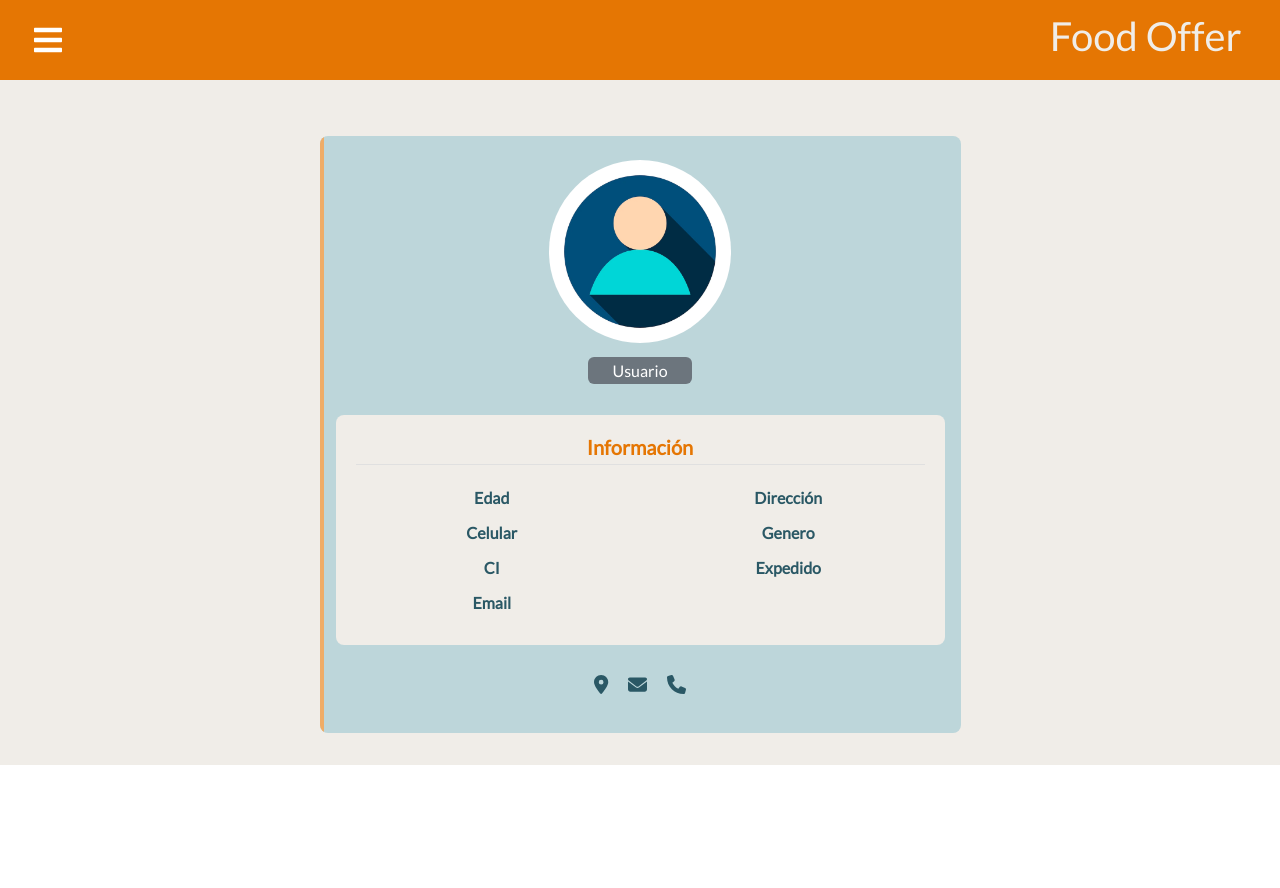
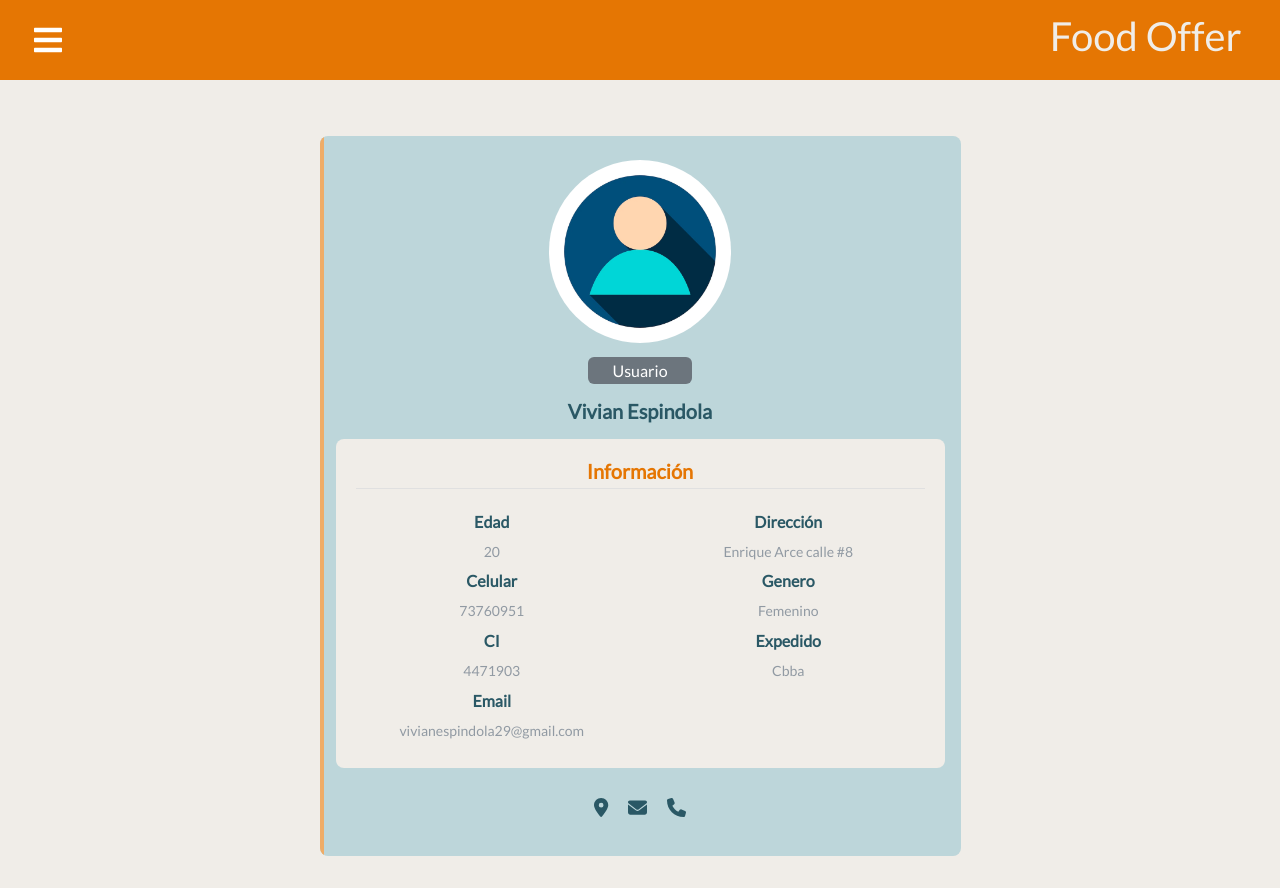
Before and after one commit to melrodriguez1133/FOOD-OFFER-Frontend, a React (Create React App) app: page /users/1 in a window 1280 px wide. Before the commit the page ends 800 px from the top, so only its background shows below. Built offline with nearby package versions, Linux system fonts and the light colour scheme; no server answers; data requests are answered from the project's data file; the HTML template or start-up script is replaced by a standard one.

Commit message:
CuadroColor

```diff
--- a/db.json
+++ b/db.json
@@ -1,45 +1,53 @@
 {
-  "Empresas": [
+  "Clientes": [
     {
       "id": 1,
-      "nombreEmpresa": "Vivian",
-      "tipoNegocioE": "Espindola",
-      "horariosAtencion": "08:00 - 12:00",
-      "diasAtencion": "Lunes a Viernes",
-      "numeroCelular": 73760951,
-      "numeroTelefono": 4471903,
+      "nombre": "Vivian",
+      "apellido":"Espindola",
+      "edad":20,
       "direccion": "Enrique Arce calle #8",
-      "correoEmpresa": "vivianespindola29@gmail.com"
+      "celular": 73760951,
+      "genero": "Femenino",
+      "ci": 4471903,
+      "expedido": "Cbba",
+      "email": "vivianespindola29@gmail.com",
+      "contraseña": "jsjsj"
     },{
       "id": 2,
-      "nombreEmpresa": "Melani",
-      "tipoNegocioE": "Espinjjdola",
-      "horariosAtencion": "08:00 - 12:00",
-      "diasAtencion": "Lunes a Viernes",
-      "numeroCelular": 73760951,
-      "numeroTelefono": 4471903,
+      "nombre": "Vivian",
+      "apellido":"Espindola",
+      "edad":20,
       "direccion": "Enrique Arce calle #8",
-      "correoEmpresa": "vivianespindola29@gmail.com"
+      "celular": 73760951,
+      "genero": "Femenino",
+      "ci": 4471903,
+      "expedido": "Cbba",
+      "email": "vivianespindola29@gmail.com",
+      "contraseña": "jsjsj"
     },{
       "id": 3,
-      "nombreEmpresa": "Mayte Mejia COOo",
-      "tipoNegocioE": "Espindola",
-      "horariosAtencion": "08:00 - 12:00",
-      "diasAtencion": "Lunes a Viernes",
-      "numeroCelular": 73760951,
-      "numeroTelefono": 4471903,
+      "nombre": "Vivian",
+      "apellido":"Espindola",
+      "edad":20,
       "direccion": "Enrique Arce calle #8",
-      "correoEmpresa": "vivianespindola29@gmail.com"
+      "celular": 73760951,
+      "genero": "Femenino",
+      "ci": 4471903,
+      "expedido": "Cbba",
+      "email": "vivianespindola29@gmail.com",
+      "contraseña": "jsjsj"
     },{
       "id": 4,
-      "nombreEmpresa": "Christian Gym",
-      "tipoNegocioE": "Espindola",
-      "horariosAtencion": "08:00 - 12:00",
-      "diasAtencion": "Lunes a Viernes",
-      "numeroCelular": 73760951,
-      "numeroTelefono": 4471903,
+      "nombre": "Vivian",
+      "apellido":"Espindola",
+      "edad":20,
       "direccion": "Enrique Arce calle #8",
-      "correoEmpresa": "vivianesnhndola29@gmail.com"
+      "celular": 73760951,
+      "genero": "Femenino",
+      "ci": 4471903,
+      "expedido": "Cbba",
+      "email": "vivianespindola29@gmail.com",
+      "contraseña": "jsjsj"
     }
   ]
 }
--- a/src/pages/VistaClientesProfileAdmin.css
+++ b/src/pages/VistaClientesProfileAdmin.css
@@ -23,6 +23,7 @@
 
 .text-center{
     background-color: #BDD6DA;
+
 }
 .px-4{
     background-color: #BDD6DA;
@@ -71,23 +72,27 @@
     padding:10px;
     color:#2A5865 ;
     font-size:19px;
+
 }
 /*Otro*/
 .card-block {
     padding: 1.25rem;
     border-radius: 8px;
+    background-origin: border-box;
+    background-color: #F0EDE8;
 }
+.card-block .row{
+    background-color: #F0EDE8;
+}
+.col-sm-6{
+    background-color: #F0EDE8;
+}
+
 h6 {
     font-size: 14px;
 }
 .card .card-block p {
     line-height: 25px;
-}
-.card-block {
-    padding: 1.25rem;
-}
-.b-b-default {
-    border-bottom: 1px solid #e0e0e0;
 }
 .m-b-20 {
     margin-bottom: 20px;
--- a/src/pages/VistaEmpresaProfileAdmin.js
+++ b/src/pages/VistaEmpresaProfileAdmin.js
@@ -35,9 +35,10 @@ const VistaClientesProfileAdmin = () => {
                 </div>
                 <div className='text-center mt-3'>
                     <span className='bg-secondary p-1 px-4 rounded text-white'>Usuario</span>
-                    <h5 class="mt-2">{Clientes.nombre} {""} {Clientes.apellido} </h5>
+                    <h5 class='mt-2'>{Clientes.nombre} {""} {Clientes.apellido} </h5>
                         <div className='card-block'>
-                          <h6 className='m-b-20 p-b-5 b-b-default f-w-600'>Información</h6>
+                          <div className='card-blockFi'>
+                          <h6 className='m-b-20 p-b-5 b-b-default f-w-600'>Informción</h6>
                           <div className='row'>
                               <div className='col-sm-6'>
                                   <p className='m-b-10 f-w-600'>Edad</p>
@@ -68,6 +69,7 @@ const VistaClientesProfileAdmin = () => {
                                   <h6 className='text-muted f-w-400'>{Clientes.email}</h6>
                               </div>
                           </div>
+                          </div>
                         </div>
 
                      <ul className='social-list'>
```
